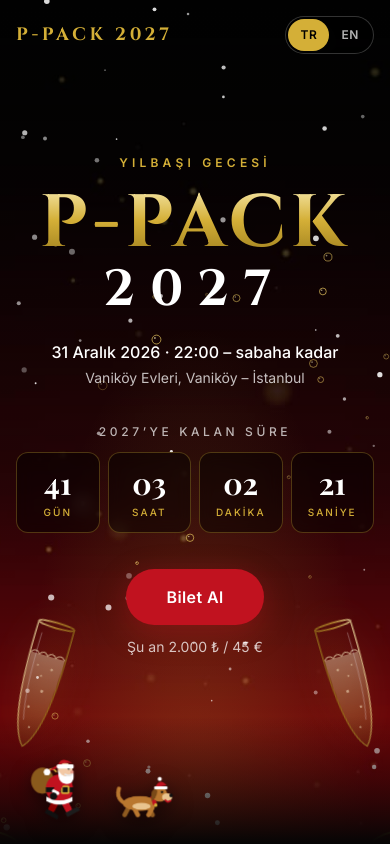
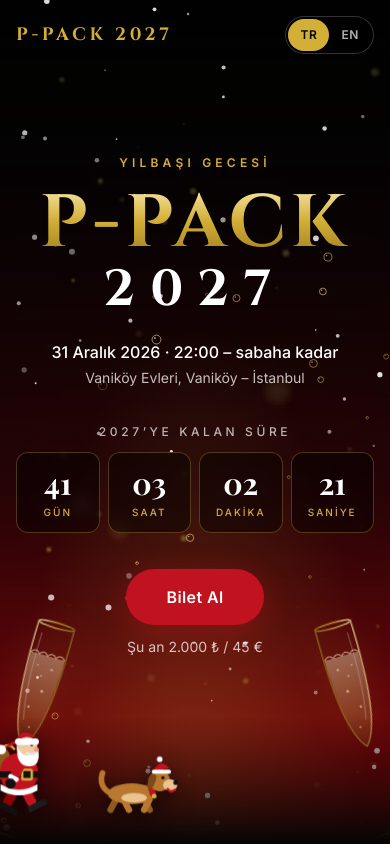
Before and after one commit to kaancoker1999/p-pack-2027, a Next.js app: page / in a window 390 px wide. Shown: the top 844 px of the page. Built offline with nearby package versions, Linux system fonts and the light colour scheme; no server answers; the database is empty.

Commit message:
Hero: Noel Baba ve köpeği büyüt
Co-Authored-By: Claude Fable 5.2 <noreply@anthropic.com>

```diff
--- a/app/globals.css
+++ b/app/globals.css
@@ -93,7 +93,7 @@ body {
 /* Koşan Noel Baba ve köpeği */
 @keyframes runner-cross {
   0% {
-    transform: translateX(-280px) scaleX(1);
+    transform: translateX(-380px) scaleX(1);
   }
   49.99% {
     transform: translateX(100vw) scaleX(1);
@@ -102,10 +102,10 @@ body {
     transform: translateX(100vw) scaleX(-1);
   }
   99.99% {
-    transform: translateX(-280px) scaleX(-1);
+    transform: translateX(-380px) scaleX(-1);
   }
   100% {
-    transform: translateX(-280px) scaleX(1);
+    transform: translateX(-380px) scaleX(1);
   }
 }
 @keyframes runner-bob {
--- a/app/page.tsx
+++ b/app/page.tsx
@@ -60,7 +60,7 @@ export default async function HomePage() {
       <Header t={t} locale={locale} />
       <main>
         {/* HERO */}
-        <section className="relative flex min-h-svh flex-col items-center justify-center px-4 pb-32 pt-24 text-center sm:pb-44">
+        <section className="relative flex min-h-svh flex-col items-center justify-center px-4 pb-28 pt-20 text-center sm:pb-48 sm:pt-24">
           <HeroVideo />
           <div className="relative z-10 mx-auto w-full max-w-4xl">
             <p className="eyebrow">{t.hero.eyebrow}</p>
--- a/components/HeroRunner.tsx
+++ b/components/HeroRunner.tsx
@@ -5,7 +5,7 @@
 export default function HeroRunner() {
   return (
     <div className="runner-track pointer-events-none absolute bottom-3 left-0 sm:bottom-6" aria-hidden="true">
-      <svg viewBox="0 0 270 130" className="runner-bob h-[74px] w-auto drop-shadow-[0_6px_10px_rgba(0,0,0,0.6)] sm:h-[120px]">
+      <svg viewBox="0 0 270 130" className="runner-bob h-[104px] w-auto drop-shadow-[0_6px_10px_rgba(0,0,0,0.6)] sm:h-[170px]">
         {/* ───── Noel Baba ───── */}
         {/* Çuval */}
         <ellipse cx="30" cy="48" rx="20" ry="23" fill="#8a5a1c" />
```
